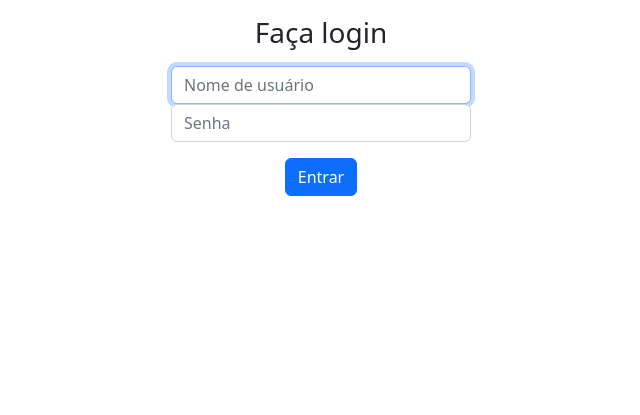
After one commit to alvesgeraldo/lojazpecas, a PHP site: page /sistema/login.php in a window 1280 px wide. The commit adds this page. Shown: the top 415 px of the page, without its empty margins (319-959 px from the left). Run offline with PHP 8.4, Linux system fonts and the light colour scheme; some libraries are stand-ins or nearby versions.

Commit message:
iniciando pagina login

```diff
--- a/www/index.html
+++ b/www/index.html
@@ -168,7 +168,7 @@
             <div class="row">
                 <div class="col">
                     <p>Z Peças e Serviços CNPJ: 11.660.261/0001-54</p>
-                    <p><a href="sistema/index.php">Sistema Z Peças</a></p>
+                    <p><a href="sistema/login.php">Sistema Z Peças</a></p>
                     <p class="dev">Site desenvolvido por: Geraldo Alves</p>
                 </div>
             </div>
--- a/www/sistema/css/style.css
+++ b/www/sistema/css/style.css
@@ -7,3 +7,8 @@
   height: 100%;
   background: rgba(0, 0, 0, 0.5);
 }
+
+.form-signin {
+  max-width: 300px;
+  height: 400px;
+}
--- /dev/null
+++ b/www/sistema/login.php
@@ -0,0 +1,21 @@
+<!DOCTYPE html>
+<html lang="en">
+<head>
+
+  <?php require 'tag-head.php'; ?>
+
+</head>
+<body class="text-center">
+
+  <div class="container box-login">
+    <form action="" class="form-signin mx-auto mt-3" >
+      <h1 class="h3 mb-3 font-weight-normal">Faça login</h1>
+      <label for="usuario" class="sr-only">Nome de Usuário</label>
+      <input type="text" placeholder="Nome de usuário" class="form-control" id="usuario" name="usuario" required autofocus>
+      <input type="password" id="senha" class="form-control" placeholder="Senha" required>
+      <button class="btn btn-primary mt-3" type="submit">Entrar</button>
+    </form>
+  </div>
+
+</body>
+</html>
--- a/www/sistema/menu.php
+++ b/www/sistema/menu.php
@@ -7,7 +7,7 @@
     <div class="collapse navbar-collapse" id="navbarSupportedContent">
       <ul class="navbar-nav ms-auto mb-2 mb-lg-0">
         <li class="nav-item">
-          <a class="nav-link" aria-current="page" href="../sistema/index.php">Home</a>
+          <a class="nav-link" aria-current="page" href="../sistema/home.php">Home</a>
         </li>
         <li class="nav-item dropdown">
           <a class="nav-link dropdown-toggle" href="#" role="button" data-bs-toggle="dropdown" aria-expanded="false">
```
Also changed, not shown: www/sistema/home.php (renamed from www/sistema/index.php).
